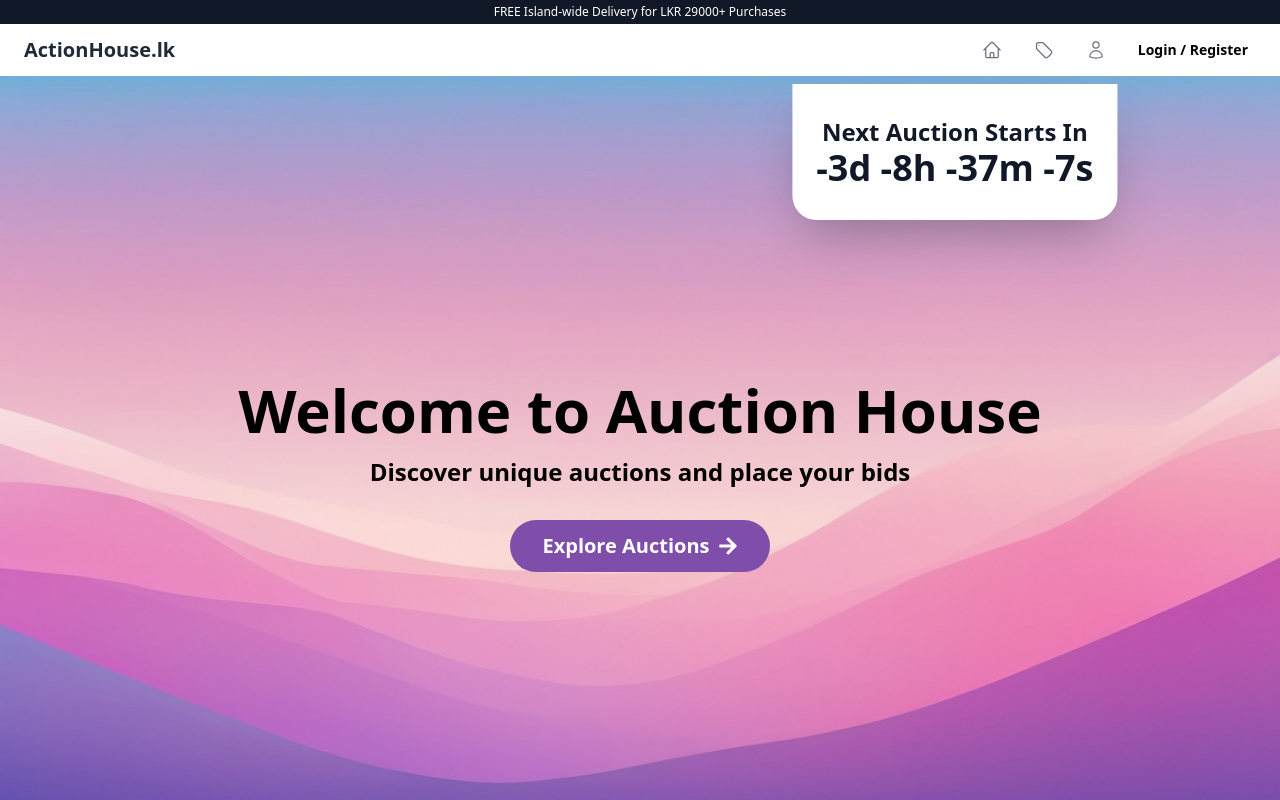
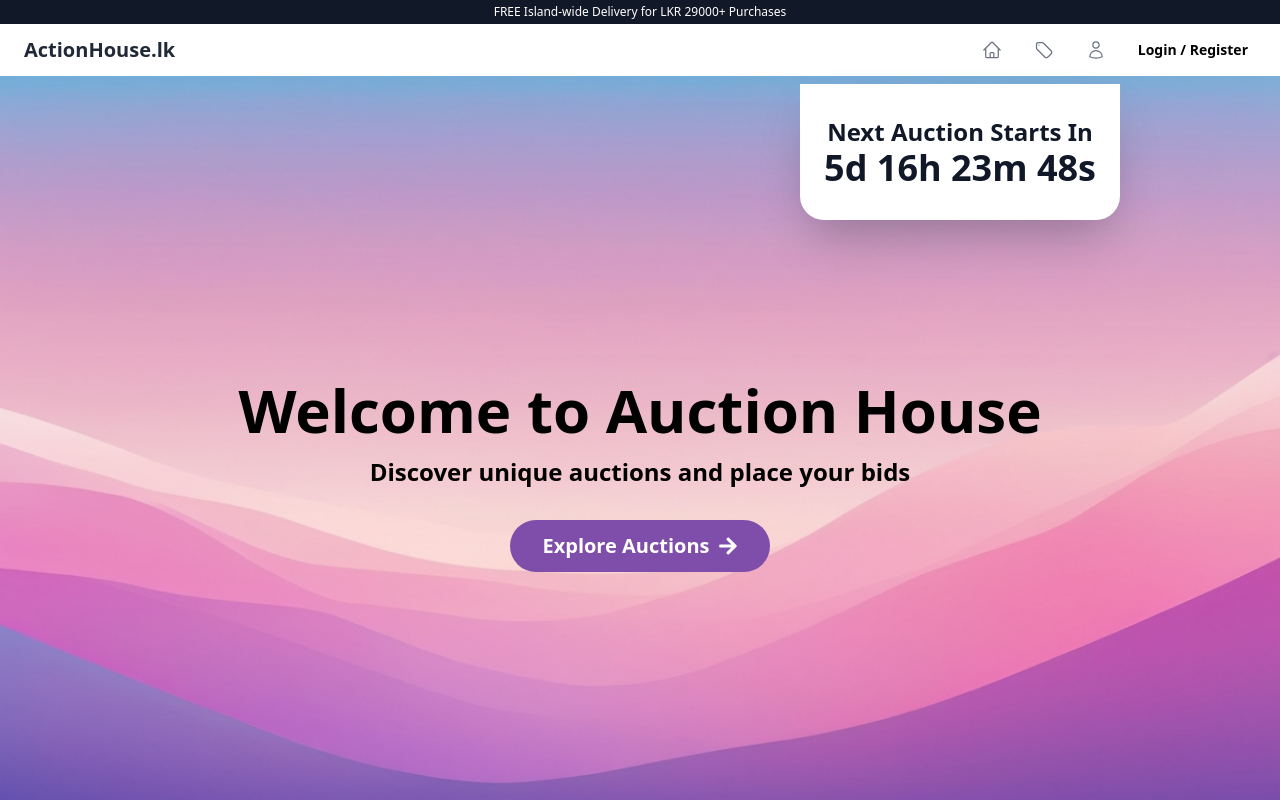
Before and after one commit to sameerajayakodi/Auction_System, a React (Create React App) app in the folder AuctionHouse/auction-management-frontend/: page / in a window 1280 px wide. Shown: the top 800 px of the page. Built offline with nearby package versions, Linux system fonts and the light colour scheme.

Commit message:
Update Home.js

```diff
--- a/AuctionHouse/auction-management-frontend/src/Home.js
+++ b/AuctionHouse/auction-management-frontend/src/Home.js
@@ -14,7 +14,7 @@ const Home = () => {
   });
 
   useEffect(() => {
-    const nextAuctionDate = new Date("2024-10-22T00:00:00"); // Replace with your auction date
+    const nextAuctionDate = new Date("2024-10-30T00:00:00"); // Replace with your auction date
 
     const interval = setInterval(() => {
       const now = new Date();
```
